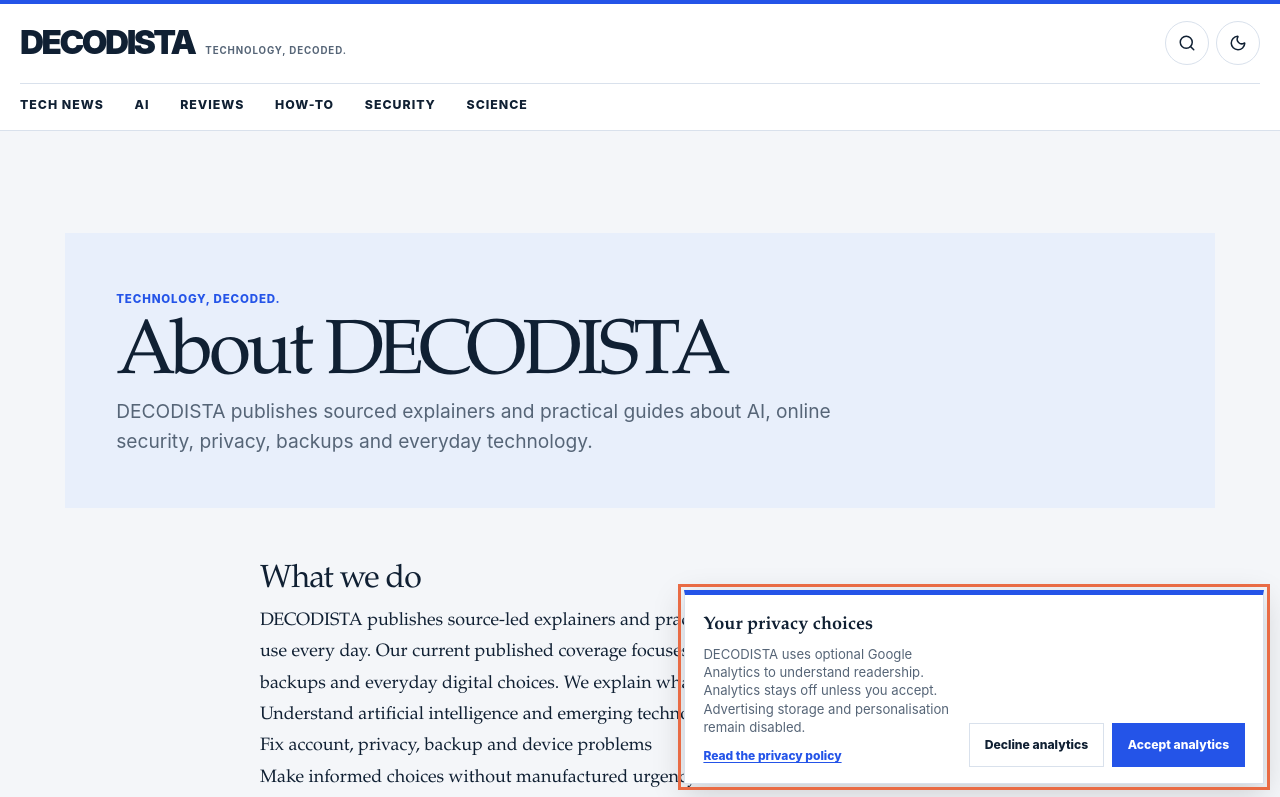
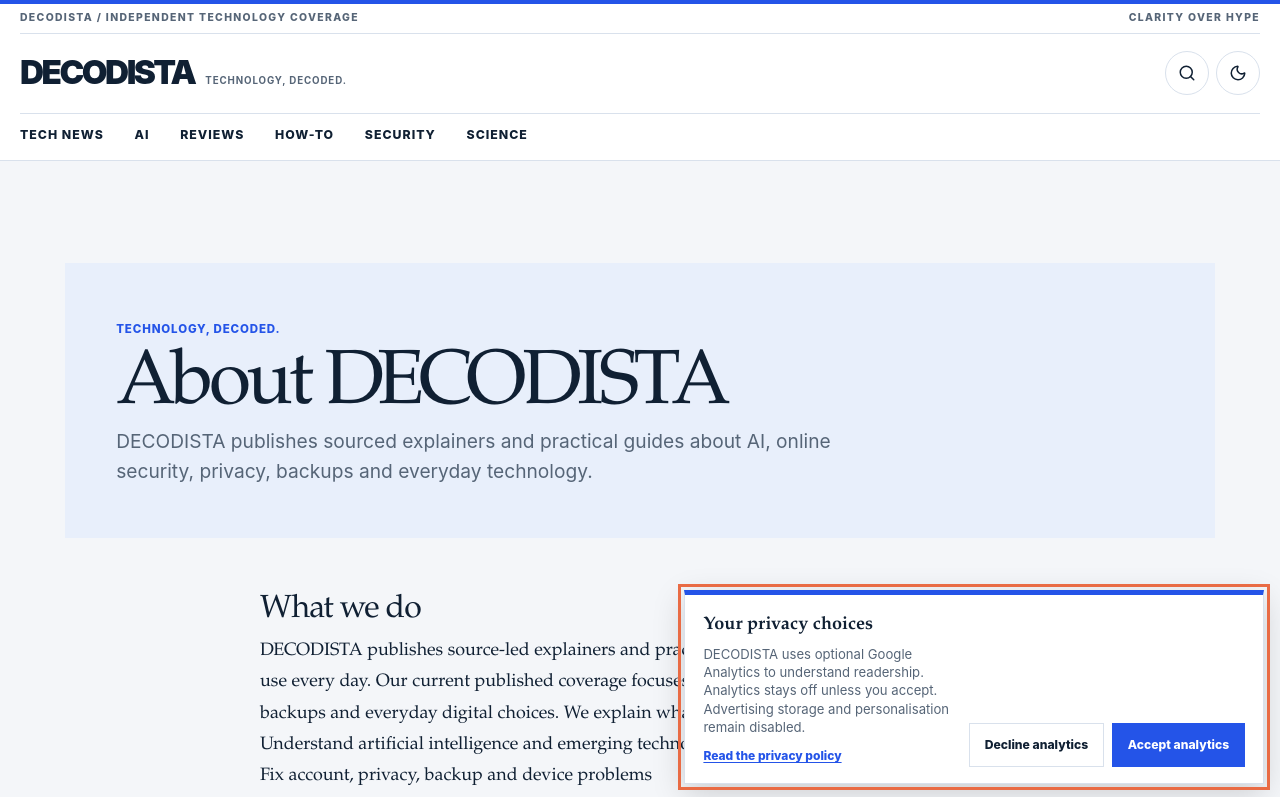
Before and after one commit to syleriofficial/Decodista, a Next.js app: page /about in a window 1280 px wide. Shown: the top 797 px of the page. Built offline with nearby package versions, Linux system fonts and the light colour scheme; no server answers.

Commit message:
redesign(header): add magazine eyebrow and distinct two-level masthead

```diff
--- a/components/site-header.tsx
+++ b/components/site-header.tsx
@@ -29,6 +29,10 @@ export function SiteHeader() {
   return (
     <header className="site-header">
       <a className="skip-link" href="#main-content">Skip to content</a>
+      <div className="edition-line wrap">
+        <span>DECODISTA / INDEPENDENT TECHNOLOGY COVERAGE</span>
+        <span>CLARITY OVER HYPE</span>
+      </div>
       <div className="masthead wrap">
         <button
           className="icon-button mobile-menu-button"
```
